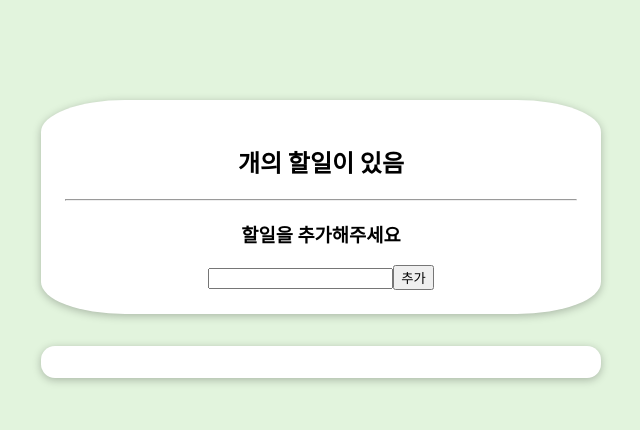
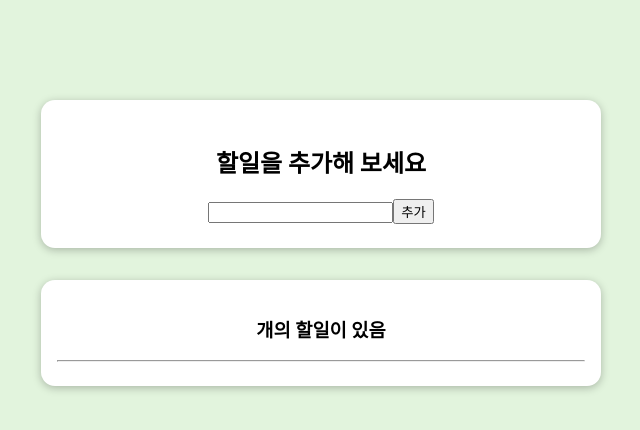
Before and after one commit to jjb7134/todoListApp, a React (Create React App) app: page / in a window 1280 px wide. Shown: the top 430 px of the page, without its empty margins (319-959 px from the left). Built offline with nearby package versions, Linux system fonts and the light colour scheme.

Commit message:
스타일 추가

```diff
--- a/src/App.js
+++ b/src/App.js
@@ -12,7 +12,6 @@ const Div = styled.div`
   box-shadow: 0 2px 8px rgba(0, 0, 0, 0.25);
   border-radius: 14px;
   text-align: center;
-  border-radius: 15%;
   margin: 100px auto 20px;
   width: 40%;
 `;
@@ -60,8 +59,6 @@ function App() {
   return (
     <Fragment>
       <Div>
-        <TodoHeader />
-        <hr></hr>
         <TodoForm onclick={onclick}></TodoForm>
       </Div>
 
--- a/src/components/TodoForm/TodoForm.js
+++ b/src/components/TodoForm/TodoForm.js
@@ -20,7 +20,7 @@ function TodoForm(props) {
 
   return (
     <div>
-      <h3>할일을 추가해주세요</h3>
+      <h2>할일을 추가해 보세요</h2>
       <input onChange={onChange} value={text}></input>
       <button type="button" onClick={onClick}>
         추가
--- a/src/components/TodoHeader/TodoHeader.js
+++ b/src/components/TodoHeader/TodoHeader.js
@@ -3,7 +3,7 @@ import React from "react";
 function TodoHeader(props) {
   return (
     <div>
-      <h2>{props.todolist}개의 할일이 있음</h2>
+      <h3>{props.todolist}개의 할일이 있음</h3>
     </div>
   );
 }
--- a/src/components/TodoList/TodoList.js
+++ b/src/components/TodoList/TodoList.js
@@ -1,3 +1,4 @@
+import TodoHeader from "../TodoHeader/TodoHeader";
 import Card from "../UI/Card";
 import classes from "./TodoList.module.css";
 
@@ -17,6 +18,8 @@ function TodoList(props) {
   return (
     <section className={classes.meals}>
       <Card>
+        <TodoHeader />
+        <hr></hr>
         <ul>
           {props.todolist.map((item, index) => (
             <li key={index}>
--- a/src/components/TodoList/TodoList.module.css
+++ b/src/components/TodoList/TodoList.module.css
@@ -1,4 +1,5 @@
 .meals {
+  text-align: center;
   max-width: 35rem;
   width: 90%;
   margin: 2rem auto;
@@ -7,7 +8,7 @@
 
 .meals ul {
   list-style: none;
-  text-align: center;
+
   margin: 0;
   padding: 0;
 }
```
